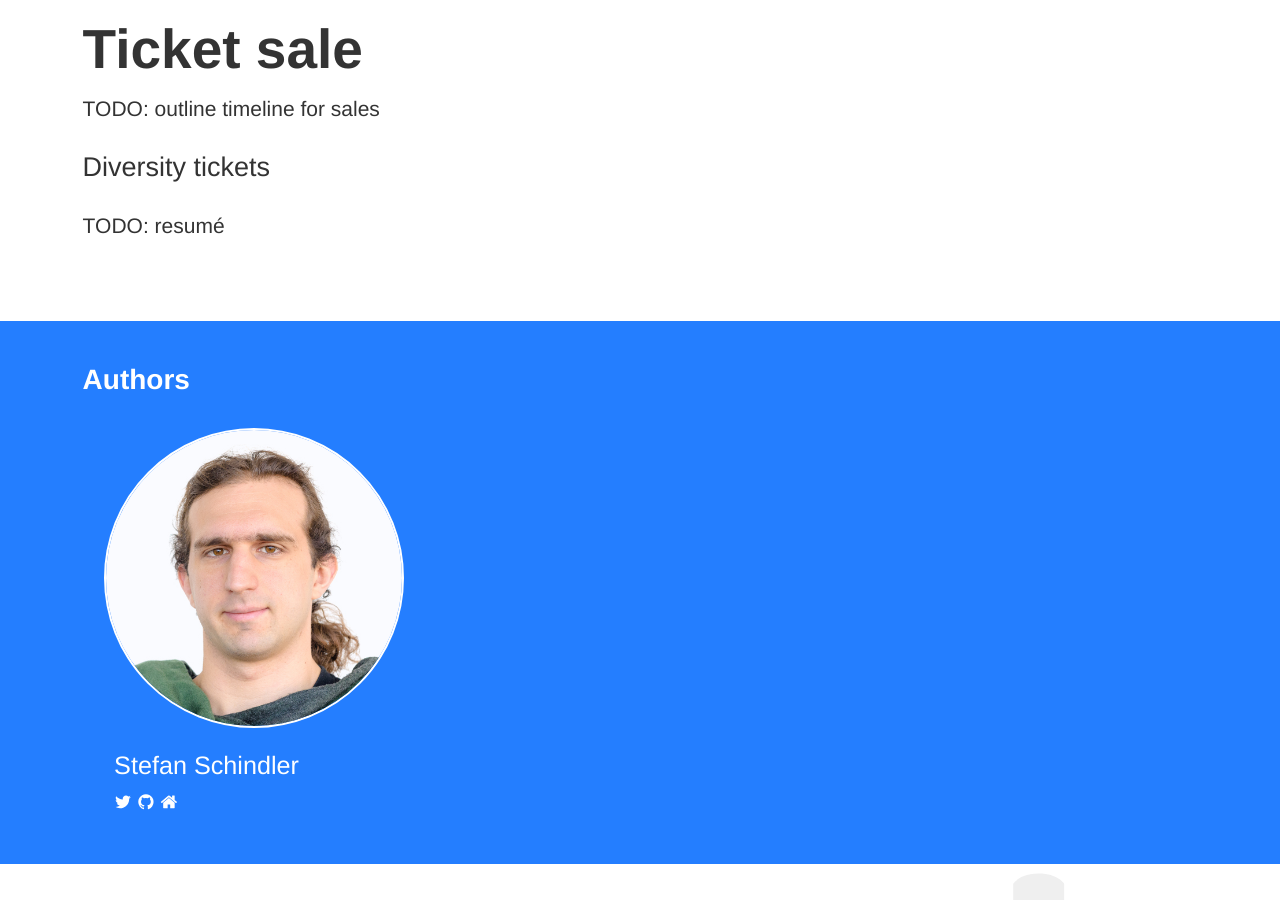
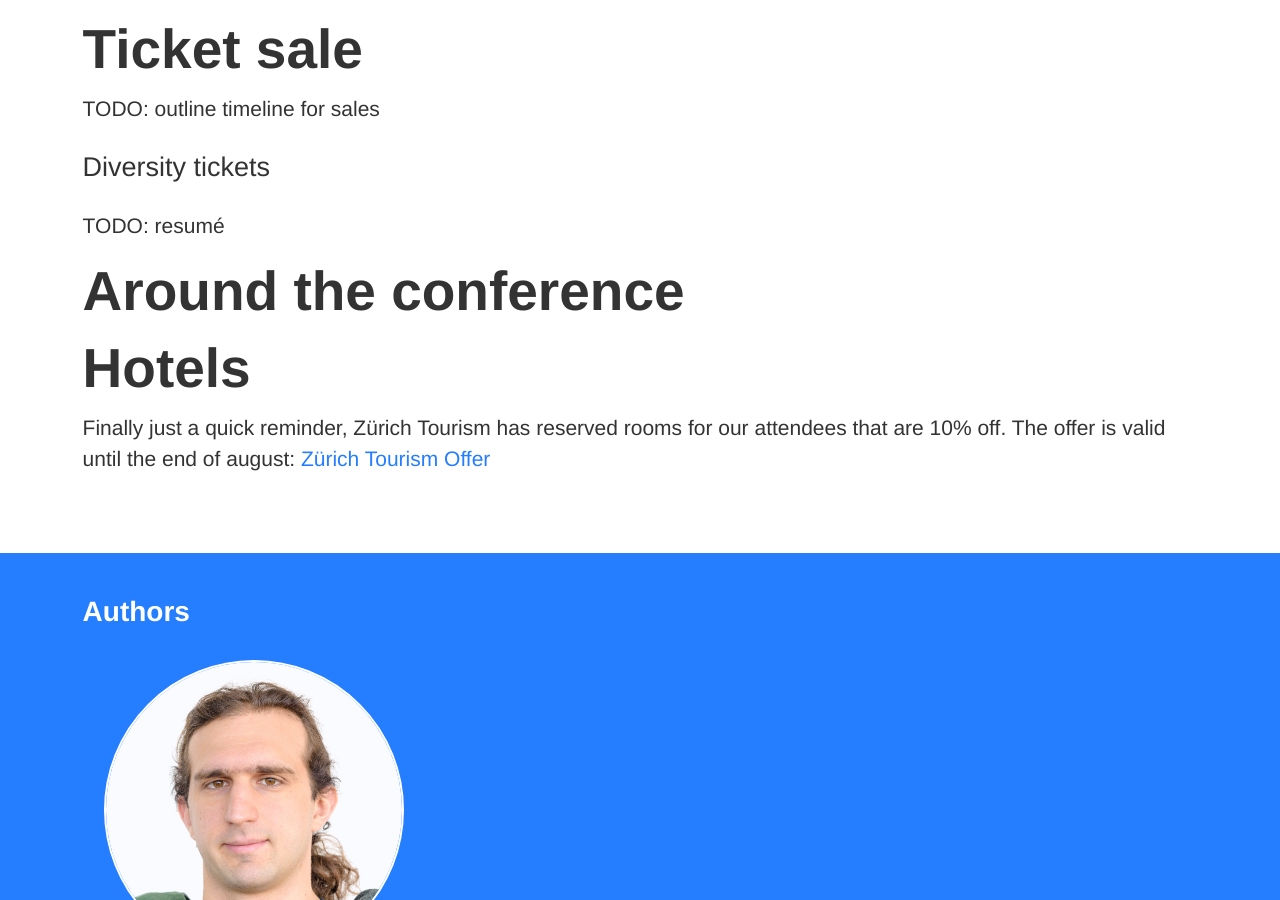
Before and after one commit to RustFestEU/blog.rustfest.eu, a Jekyll site: the page built from _posts/2017-08-17-this-week-in-rustfest-7-main-sponsor-parity.md, in a window 1280 px wide and 900 px high, scrolled down 613 px. Built offline with Jekyll 4.4.1, drawn with Linux system fonts in a browser that asks for light colours.

Commit message:
Mention hotels

```diff
--- a/_posts/2017-08-17-this-week-in-rustfest-7-main-sponsor-parity.md
+++ b/_posts/2017-08-17-this-week-in-rustfest-7-main-sponsor-parity.md
@@ -21,3 +21,12 @@ TODO: outline timeline for sales
 ## Diversity tickets
 
 TODO: resumé
+
+# Around the conference
+
+
+
+# Hotels
+
+Finally just a quick reminder, Zürich Tourism has reserved rooms for our attendees that are 10% off.
+The offer is valid until the end of august: [Zürich Tourism Offer](https://www.zuerich.com/en/visit/rustfest-zuerich)
```
